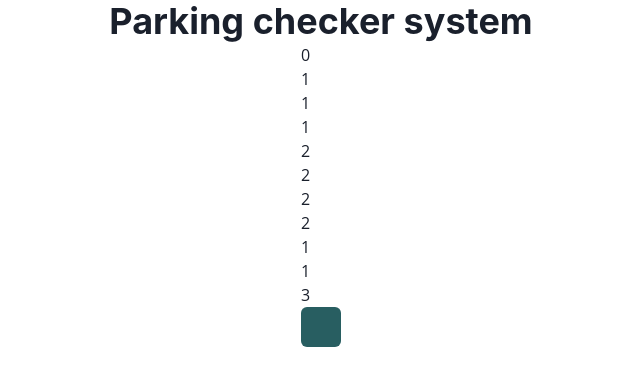
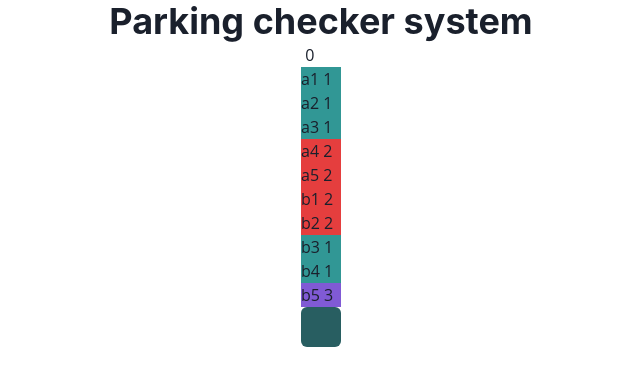
Before and after one commit to RadimKotajnyDev/parking-checker, a Next.js app: page / in a window 1280 px wide. Shown: the top 386 px of the page, without its empty margins (319-959 px from the left). Built offline with nearby package versions, Linux system fonts and the light colour scheme.

Commit message:
added color changing

```diff
--- a/src/pages/index.tsx
+++ b/src/pages/index.tsx
@@ -28,7 +28,7 @@ export default function Home() {
             setSpot([...Spots])
         }
     }, [data, error])
-
+    let color: string
     return (
         <>
             <Center>
@@ -38,8 +38,11 @@ export default function Home() {
                         {
                             Spots.map((spot): any => {
                                 const {id, value} = spot
+                                if (value === 1) color = "teal.500"
+                                if (value === 2) color = "red.500"
+                                if (value === 3) color = "purple.500"
                                 return (
-                                    <GridItem key={id}>{value}</GridItem>
+                                    <GridItem bg={color} key={id}>{id}&nbsp;{value}</GridItem>
                                 )
                             })
                         }
```
